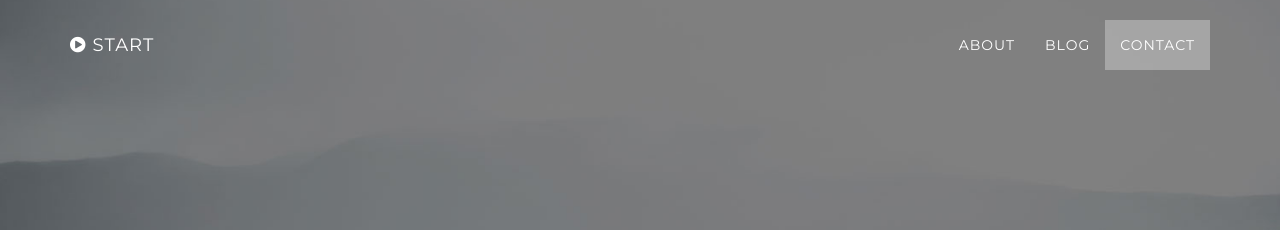
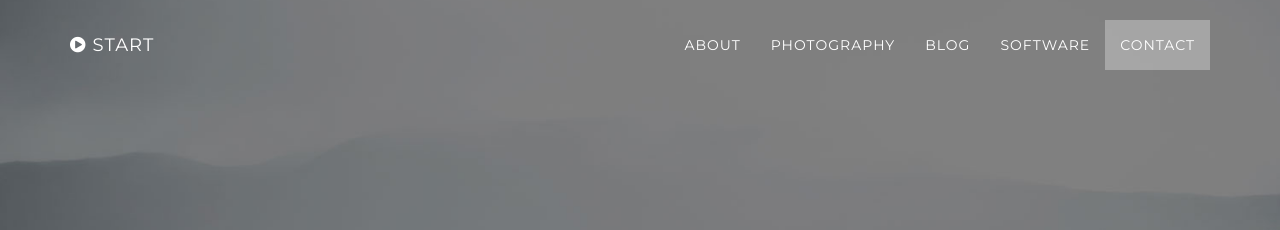
Before and after one commit to denwilliams/denwilliams.github.io, a Jekyll site: the page built from index.html, in a window 1280 px wide. Shown: the top 230 px of the page. Built offline with Jekyll 4.4.1, drawn with Linux system fonts in a browser that asks for light colours.

Commit message:
improve nav

```diff
--- a/_includes/nav.html
+++ b/_includes/nav.html
@@ -21,7 +21,13 @@
                         <a class="page-scroll" href="#about">About</a>
                     </li>
                     <li>
+                        <a class="page-scroll" href="#photography">Photography</a>
+                    </li>
+                    <li>
                         <a class="page-scroll" href="#blog">Blog</a>
+                    </li>
+                    <li>
+                        <a class="page-scroll" href="#software">Software</a>
                     </li>
                     <li>
                         <a class="page-scroll" href="#contact">Contact</a>
```
